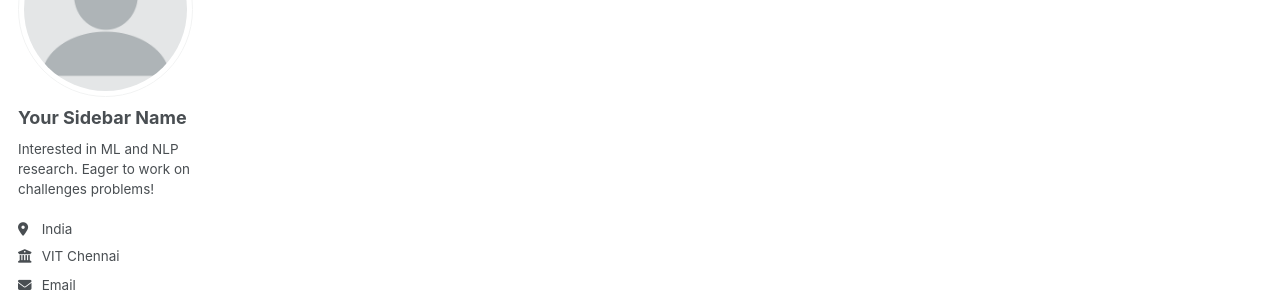
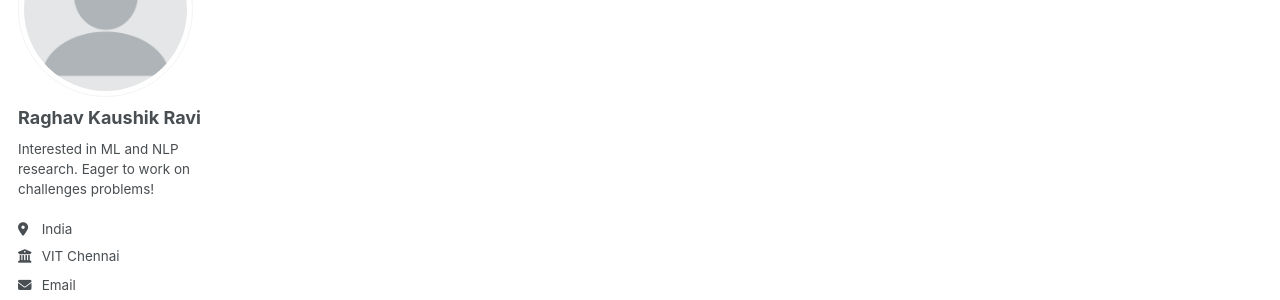
Before and after one commit to rraghavkaushik/rraghavkaushik.github.io, a Jekyll site: the page built from _pages/about.md, in a window 1280 px wide. Shown: the part 177-477 px from the top of the page. Built offline with Jekyll 4.4.1, drawn with Linux system fonts in a browser that asks for light colours; some web fonts are replaced.

Commit message:
Update _config.yml

```diff
--- a/_config.yml
+++ b/_config.yml
@@ -23,7 +23,7 @@ baseurl                  : "" # the subpath of your site, e.g. "/blog"
 author:
   # Biographic information
   avatar           : "profile.png"
-  name             : "Your Sidebar Name"
+  name             : "Raghav Kaushik Ravi"
   pronouns         : # example: "she/her"
   bio              : "Interested in ML and NLP research. Eager to work on challenges problems!"
   location         : "India"
```
